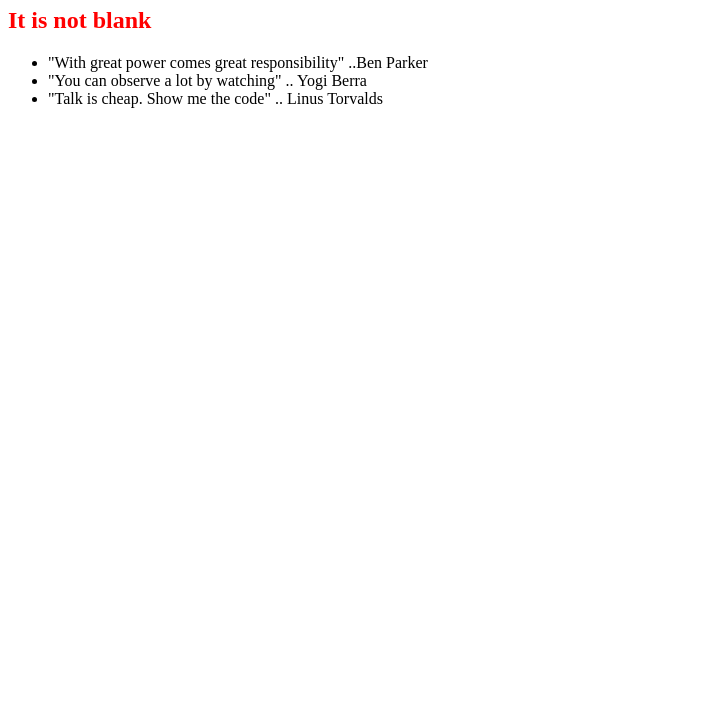
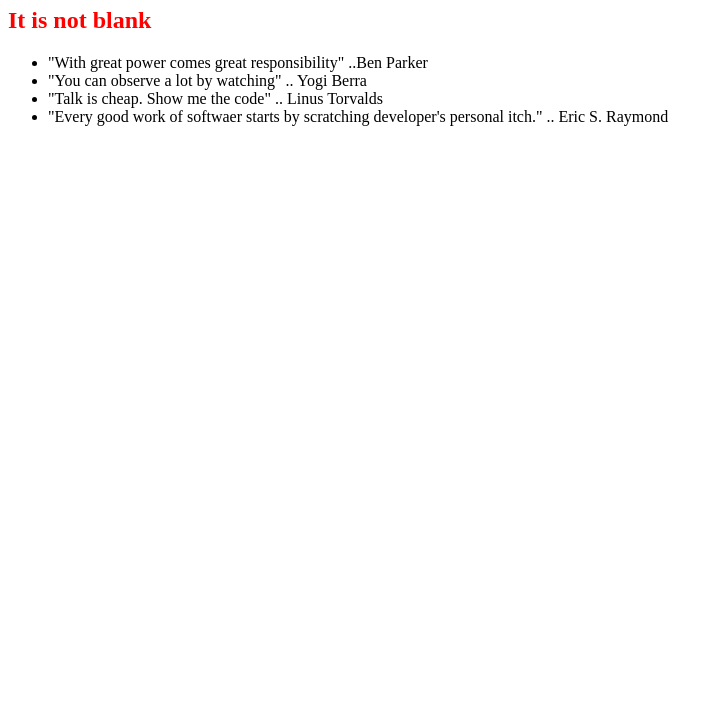
Before and after one commit to Sovladall/0main_openSAP_repo, a plain HTML site: page index.html in a window 1280 px wide. Shown: the part 73-800 px from the top of the page, without its empty margins (0-723 px from the left). Drawn offline with Linux system fonts and the light colour scheme.

Commit message:
added 4th quote of Eric S. Raymond

```diff
--- a/index.html
+++ b/index.html
@@ -12,6 +12,7 @@
 			<li>"With great power comes great responsibility" ..Ben Parker</li>
 			<li>"You can observe a lot by watching" .. Yogi Berra </li>
 			<li>"Talk is cheap. Show me the code" .. Linus Torvalds</li>
+			<li>"Every good work of softwaer starts by scratching developer's personal itch." .. Eric S. Raymond</li>
 		</ul>
 	</body>
 </html>
```
